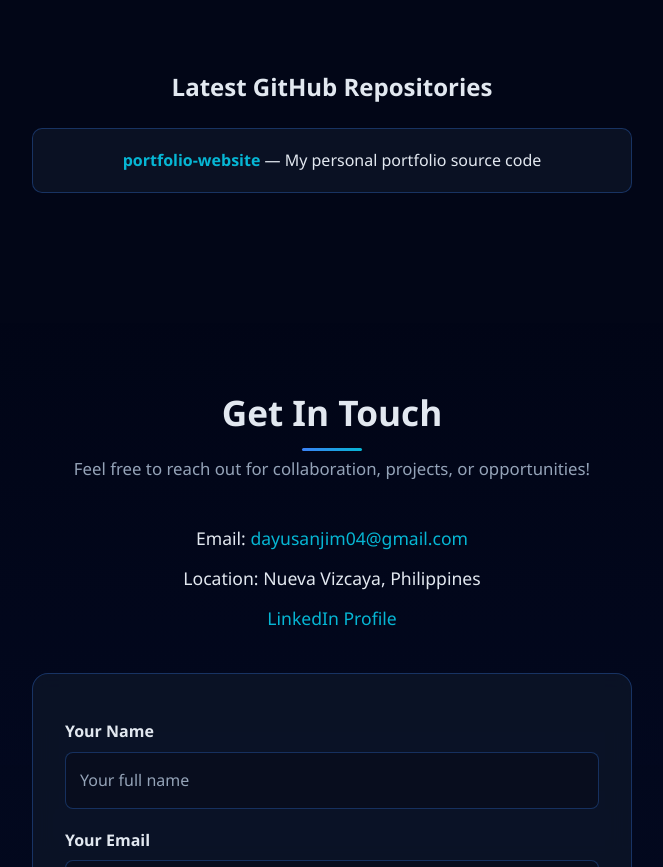
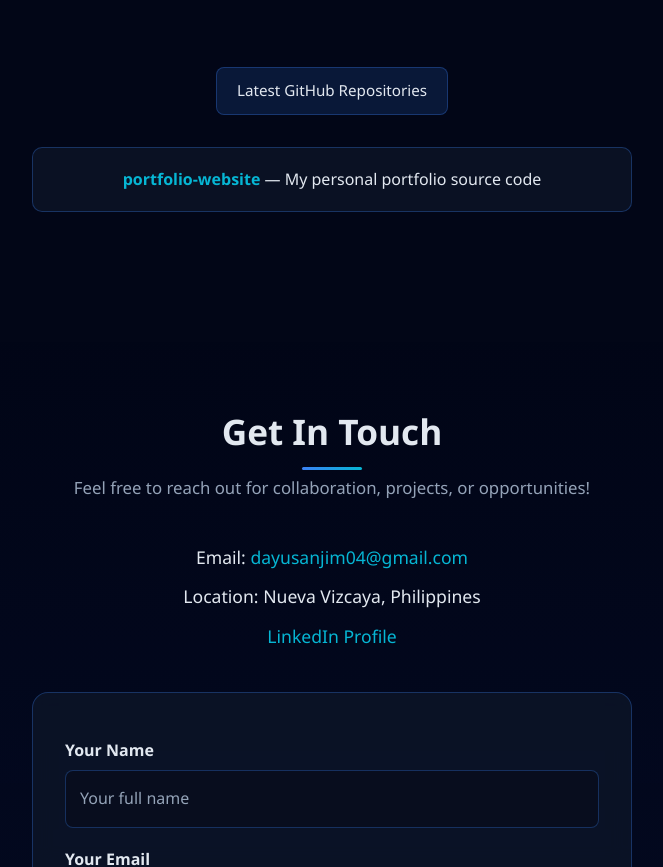
Before and after one commit to dayusanjim-dain/dayusan_jim.github.io, a plain HTML site: page index.html in a window 1280 px wide. Shown: the part 2110-2977 px from the top of the page, without its empty margins (308-971 px from the left). Drawn offline with Linux system fonts and the light colour scheme; no server answers.

Commit message:
Update index.html

```diff
--- a/index.html
+++ b/index.html
@@ -80,7 +80,7 @@
     </div>
 
     <div class="github-section fade-in">
-    <h3>Latest GitHub Repositories</h3>
+    <h3><a href="https://github.com/dayusanjim-dain/dayusan_jim.github.io" class="nav-btn">Latest GitHub Repositories</a></h3>
     <ul id="githubRepos" class="repository-list">
       <li><a href="https://dayusanjim-dain.github.io/dayusan_jim.github.io/">portfolio-website</a> — My personal portfolio source code</li>
     </ul>
```
